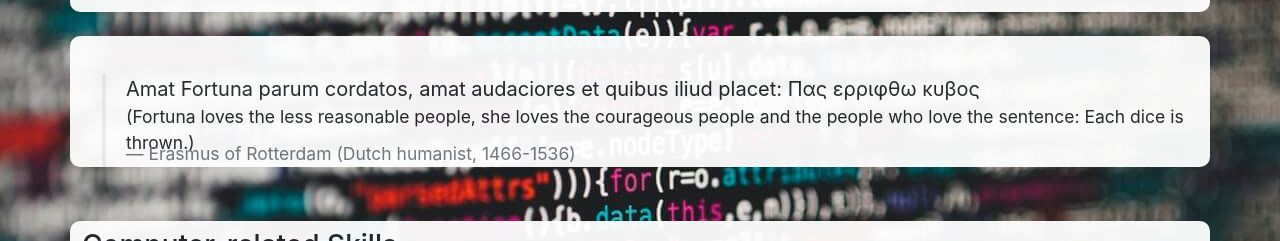
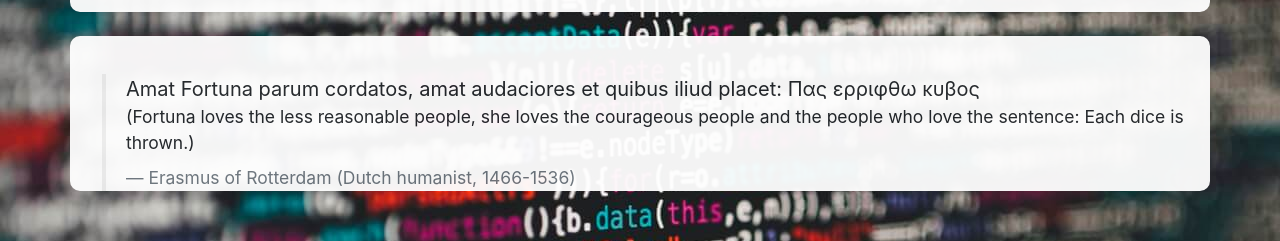
Before and after one commit to sklinkusch/portfolio, a React (Create React App) app: page / in a window 1280 px wide. Shown: the part 1052-1293 px from the top of the page. Built offline with nearby package versions, Linux system fonts and the light colour scheme.

Commit message:
add some margin in blockquote section

```diff
--- a/src/Components/Blockquote.js
+++ b/src/Components/Blockquote.js
@@ -1,4 +1,4 @@
-import React from "react";
+import React from "react"
 
 const Blockquote = () => (
   <div className="container sk-bg-white">
@@ -13,12 +13,12 @@ const Blockquote = () => (
         (Fortuna loves the less reasonable people, she loves the courageous
         people and the people who love the sentence: Each dice is thrown.)
       </p>
-      <footer className="blockquote-footer">
+      <footer className="blockquote-footer sk-mt-8px">
         Erasmus of Rotterdam (Dutch humanist, 1466-1536)
       </footer>
     </blockquote>
     <div className="sk-placeholder-verytiny" />
   </div>
-);
+)
 
-export default Blockquote;
+export default Blockquote
--- a/src/styles/_layout.scss
+++ b/src/styles/_layout.scss
@@ -49,6 +49,9 @@ body {
 .sk-mb-8px {
   margin-bottom: 8px;
 }
+.sk-mt-8px {
+  margin-top: 8px;
+}
 .sk-pb-16px {
   padding-bottom: 16px;
 }
```
